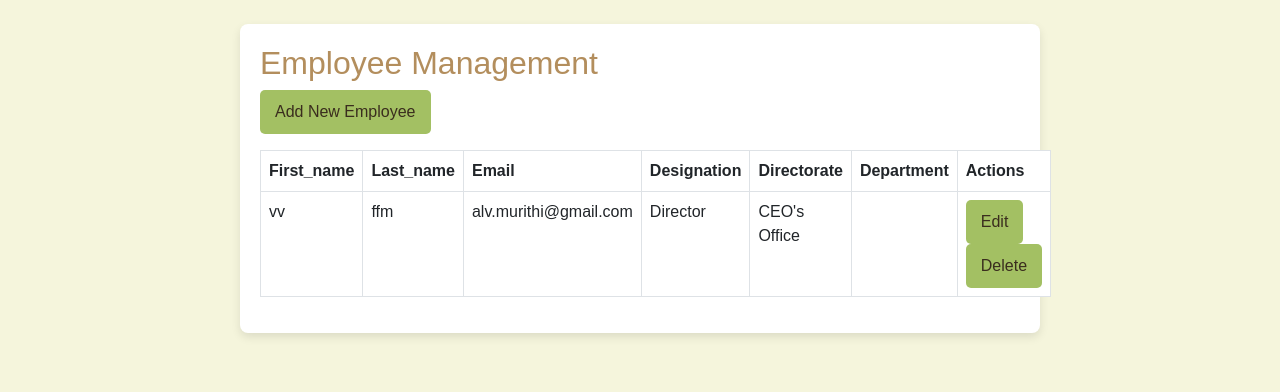
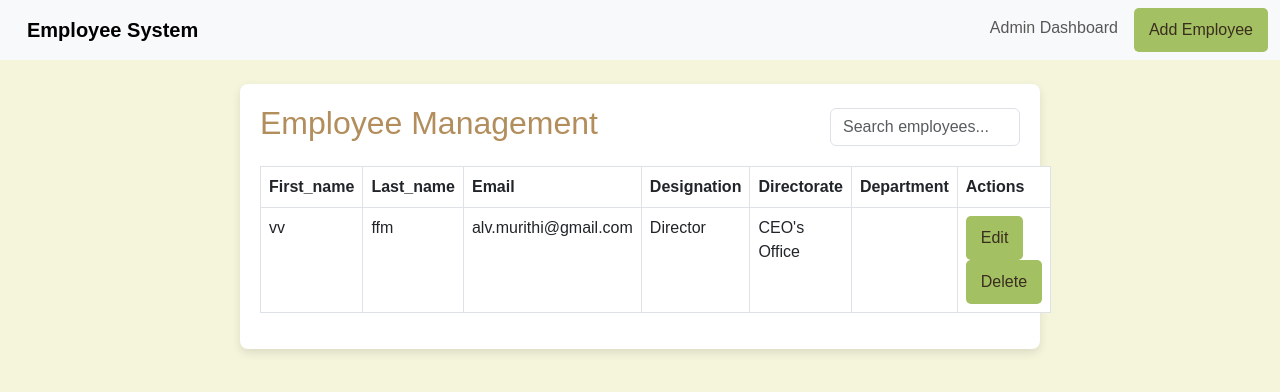
Before and after one commit to Mutuma1738/Visitor-management-system, a Django app: page /employees/ in a window 1280 px wide. Shown: the top 392 px of the page. Run offline with Django 4.2, Linux system fonts and the light colour scheme; data comes from the database, SQL or seed files in the repository; parts of the project's set-up code (start-up, migrations or seed data) failed here and were passed over.

Commit message:
Update employee_list.html

```diff
--- a/Visitor/templates/employee_list.html
+++ b/Visitor/templates/employee_list.html
@@ -1,9 +1,38 @@
 {% extends 'base.html' %}
+
 {% block content %}
+
+<!-- ✅ Navbar -->
+<nav class="navbar navbar-expand-lg navbar-light bg-light mb-4">
+  <div class="container-fluid">
+    <a class="navbar-brand" href="#">Employee System</a>
+    <button class="navbar-toggler" type="button" data-bs-toggle="collapse" data-bs-target="#navbarSupportedContent" aria-controls="navbarSupportedContent" aria-expanded="false" aria-label="Toggle navigation">
+      <span class="navbar-toggler-icon"></span>
+    </button>
+
+    <div class="collapse navbar-collapse" id="navbarSupportedContent">
+      <ul class="navbar-nav ms-auto mb-2 mb-lg-0">
+        <li class="nav-item">
+          <a class="nav-link" href="{% url 'admin_dashboard' %}">Admin Dashboard</a>
+        </li>
+        <li class="nav-item">
+          <a class="btn btn-primary ms-2" href="{% url 'add_employee' %}">Add Employee</a>
+        </li>
+      </ul>
+    </div>
+  </div>
+</nav>
+
+<!-- ✅ Main Container -->
 <div class="container mt-4">
-    <h2>Employee Management</h2>
-    <a href="{% url 'add_employee' %}" class="btn btn-primary mb-3">Add New Employee</a>
-    <table class="table table-bordered">
+    <div class="d-flex justify-content-between align-items-center mb-3">
+        <h2>Employee Management</h2>
+
+        <!-- 🔎 Search Bar (right side!) -->
+        <input type="text" id="employeeSearch" class="form-control w-25" placeholder="Search employees...">
+    </div>
+
+    <table class="table table-bordered" id="employeeTable">
         <thead>
             <tr>
                 <th>First_name</th>
@@ -33,4 +62,47 @@
         </tbody>
     </table>
 </div>
+
 {% endblock %}
+
+{% block extra_scripts %}
+<script src="https://cdn.jsdelivr.net/npm/sweetalert2@11"></script>
+
+<script>
+document.addEventListener('DOMContentLoaded', function() {
+    const searchInput = document.getElementById('employeeSearch');
+    const rows = document.querySelectorAll('#employeeTable tbody tr');
+    let alertShown = false;  // Track if alert has already been shown
+
+    searchInput.addEventListener('input', function() {
+        const query = this.value.toLowerCase();
+        let found = false;
+
+        rows.forEach(row => {
+            const rowText = row.textContent.toLowerCase();
+            if (rowText.includes(query)) {
+                row.style.display = '';
+                found = true;
+            } else {
+                row.style.display = 'none';
+            }
+        });
+
+        if (!found && query.length > 0 && !alertShown) {
+            Swal.fire({
+                icon: 'info',
+                title: 'No Employees Found',
+                text: `No employees match "${query}".`,
+                timer: 2000,
+                showConfirmButton: false
+            });
+            alertShown = true; // Mark that alert has been shown
+        }
+
+        if (found) {
+            alertShown = false; // Reset if search matches again
+        }
+    });
+});
+</script>
+{% endblock %}
```
